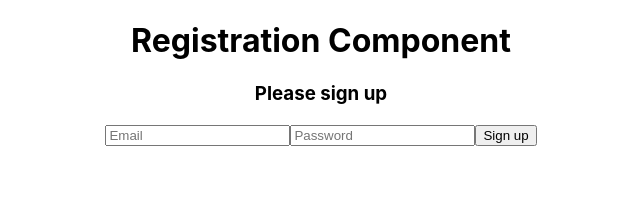
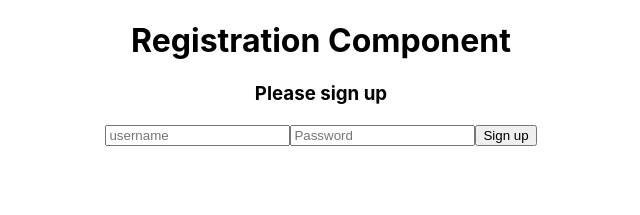
Before and after one commit to weightlifting-journal-13/frontend, a React (Create React App) app in the folder weightlifting/: page /Registration in a window 1280 px wide. Shown: the top 215 px of the page, without its empty margins (319-959 px from the left). Built offline with nearby package versions, Linux system fonts and the light colour scheme.

Commit message:
registration working and routes to login

```diff
--- a/weightlifting/src/components/Registration.js
+++ b/weightlifting/src/components/Registration.js
@@ -4,7 +4,7 @@ import {axiosWithAuth} from '../utils/axiosWithAuth';
 const Registration = (props) => {
 
     const [registrationCredentials, setRegistrationCredentials] = useState({
-        email: '',
+        username: '',
         password: '',
     })
 
@@ -28,16 +28,16 @@ const Registration = (props) => {
             .post('/auth/register', registrationCredentials)
             .then(response => {
                 console.log(response)
-                // setRegistrationCredentials(response)
+
 
                 setRegistrationCredentials({
-                    email: '',
+                    username: '',
                     password: ''
                 })
 
                 setIsLoading(false)
 
-                props.history.push('/Login')
+                props.history.push('/')
             })
             .catch(error => {
                 console.log('Sorry, registration not complete. Please try again.', error)
@@ -53,9 +53,9 @@ const Registration = (props) => {
             <form onSubmit={handleOnSubmitRegistration} >
                 <input
                     type='text'
-                    name='email'
-                    placeholder='Email'
-                    value={registrationCredentials.email}
+                    name='username'
+                    placeholder='username'
+                    value={registrationCredentials.username}
                     onChange={handleInputChanges}
                     required
                 />
```
